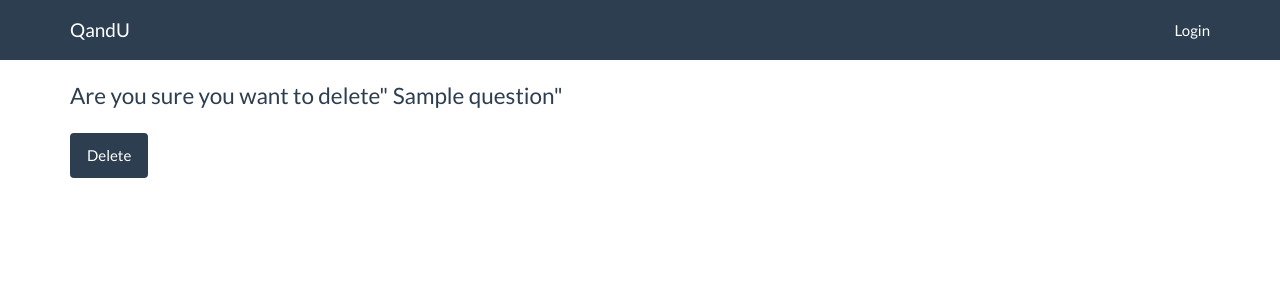
After one commit to IMiguelO/qandu_app, a Django app: template templates/question/question_confirm_delete.html in a window 1280 px wide. The commit adds this page. Shown: the top 300 px of the page. Run offline with Django 3.2, Linux system fonts and the light colour scheme; the template is opened without the code that fills it: values that come from a table or form of the project are taken from there, others are empty; tables that the repository leaves empty hold one stand-in row (values such as "Sample post"); some libraries are stand-ins or nearby versions.

Commit message:
Add question delete view

```diff
--- a/core/urls.py
+++ b/core/urls.py
@@ -8,4 +8,5 @@ urlpatterns = patterns ('',
     url(r'^question/$', QuestionListView.as_view(), name='question_list'),
     url(r'^question/(?P<pk>\d+)/$', QuestionDetailView.as_view(), name='question_detail'),
     url(r'^question/(?P<pk>\d+)/$', QuestionUpdateView.as_view(), name='question_update'),
+    url(r'^question/(?P<pk>\d+)/$', QuestionDeleteView.as_view(), name='question_delete'),
 )
--- a/core/views.py
+++ b/core/views.py
@@ -6,6 +6,7 @@ from .models import *
 from django.views.generic import ListView
 from django.views.generic import DetailView
 from django.views.generic import UpdateView
+from django.views.generic import DeleteView
 # Create your views here.
 
 class Home(TemplateView):
@@ -33,3 +34,8 @@ class QuestionUpdateView(UpdateView):
     model = Question
     template_name = 'question/question_form.html'
     fields = ['titles', 'description']
+
+class QuestionDeleteView(DeleteView):
+    model = Question
+    template_name= 'question/question_confirm_delete.html'
+    success_url= reverse_lazy('question_list')
--- /dev/null
+++ b/templates/question/question_confirm_delete.html
@@ -0,0 +1,8 @@
+{% extends 'base.html' %}
+{% block content %}
+<p class="lead">Are you sure you want to delete" {{ question.title }}"</p>
+<form method="post" action="">
+    {% csrf_token %}
+    <button type="submit" class="btn btn-primary">Delete</button>
+<form>
+{% endblock %}
--- a/templates/question/question_detail.html
+++ b/templates/question/question_detail.html
@@ -5,5 +5,6 @@
 <p>Asked by {{ question.user.username }} on {{ question.created_at }}</p>
 {% if question.user == user %}
 <p><a href="{% url 'question_update' pk=question.id }">Edit question</a></p>
+<p><a href="{% url 'question_delete' pk=question.id }">Delete question</a></p>
 {% endif %}
 {% endblock %}
```
